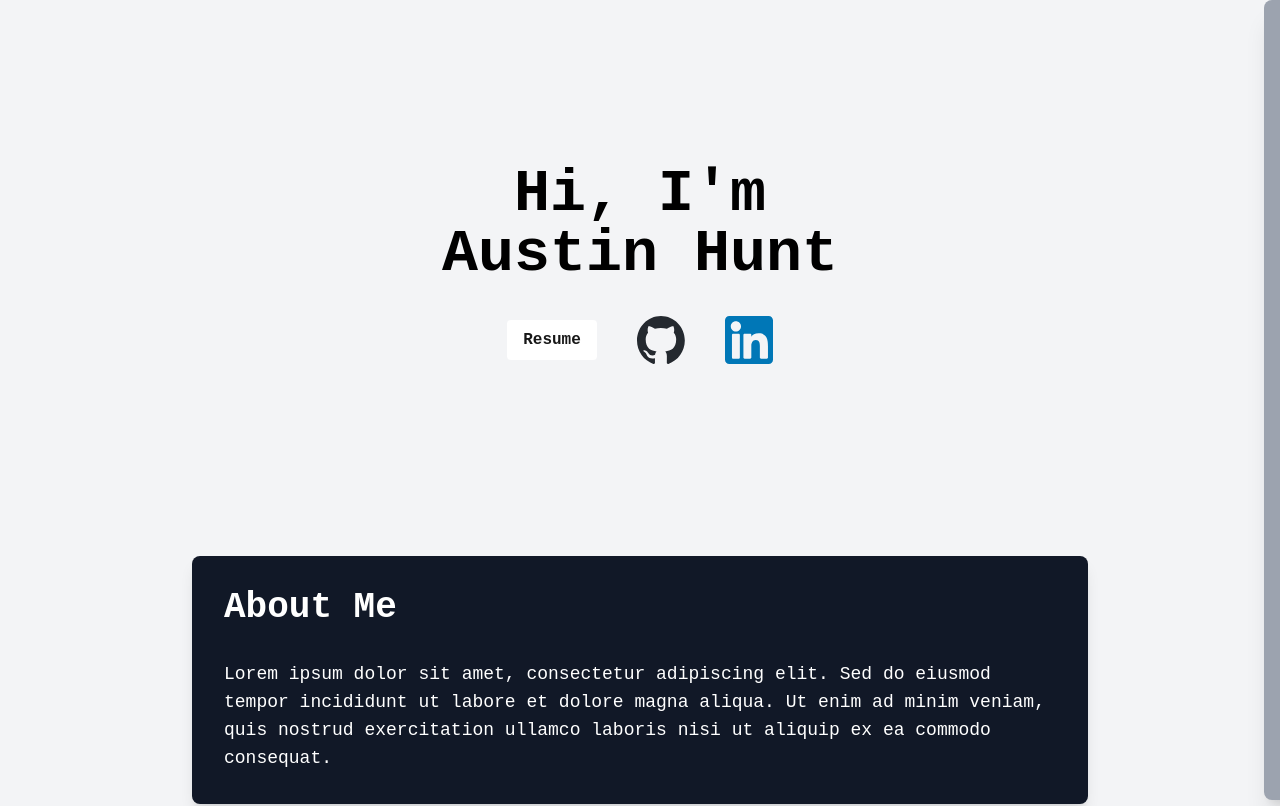
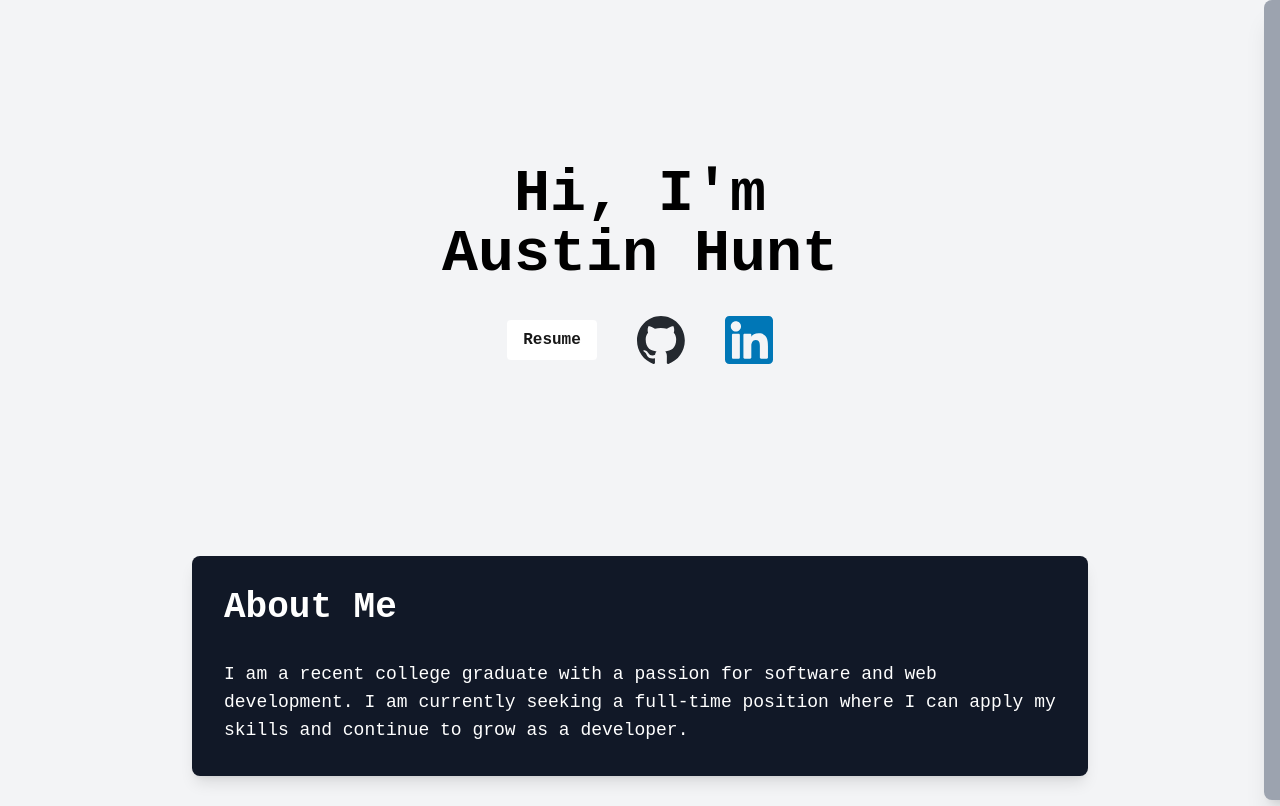
Before and after one commit to austinhunt818/portfolio, a Next.js app: page / in a window 1280 px wide. Shown: the top 806 px of the page. Built offline with nearby package versions, Linux system fonts and the light colour scheme.

Commit message:
Added link to jingle-composer demo

```diff
--- a/src/app/components/profile.tsx
+++ b/src/app/components/profile.tsx
@@ -7,8 +7,9 @@ export function Profile() {
                 About Me
             </h1>
             <p className="text-lg text-center sm:text-left">
-                Lorem ipsum dolor sit amet, consectetur adipiscing elit. Sed do eiusmod tempor incididunt ut labore et dolore magna aliqua. Ut enim ad minim veniam, quis nostrud exercitation ullamco laboris nisi ut aliquip ex ea commodo consequat.
+                I am a recent college graduate with a passion for software and web development. I am currently seeking a full-time position where I can apply my skills and continue to grow as a developer.
             </p>
+
         </div>
     );
 }
--- a/src/app/components/projects.tsx
+++ b/src/app/components/projects.tsx
@@ -109,6 +109,9 @@ export function Projects() {
                     </div>
                     <img src='screenshots/view-songs_screenshot.png' alt='Screenshot of jingle view and search screen' className='w-1/2 rounded-lg border-2 border-gray-500 dark:border-gray-300' />
                 </div>
+                <h2 className="text-2xl font-semibold mb-2 self-center">
+                    Try a <a href='https://jingle-composer.vercel.app/index.html'>demo</a>!
+                </h2>
             </div>
 
 
--- a/src/app/page.tsx
+++ b/src/app/page.tsx
@@ -17,10 +17,6 @@ export default function Home() {
         <Projects />
 
         <NavDrawer />
-        {/* <p className="text-lg text-center sm:text-left">
-          Here's an interactive like button to show that I can code:
-        </p>
-        <LikeButton /> */}
       </main>
     </div>
   );
```
Also changed, not shown: 1 other file (tests, documents, lock files or other folders).
